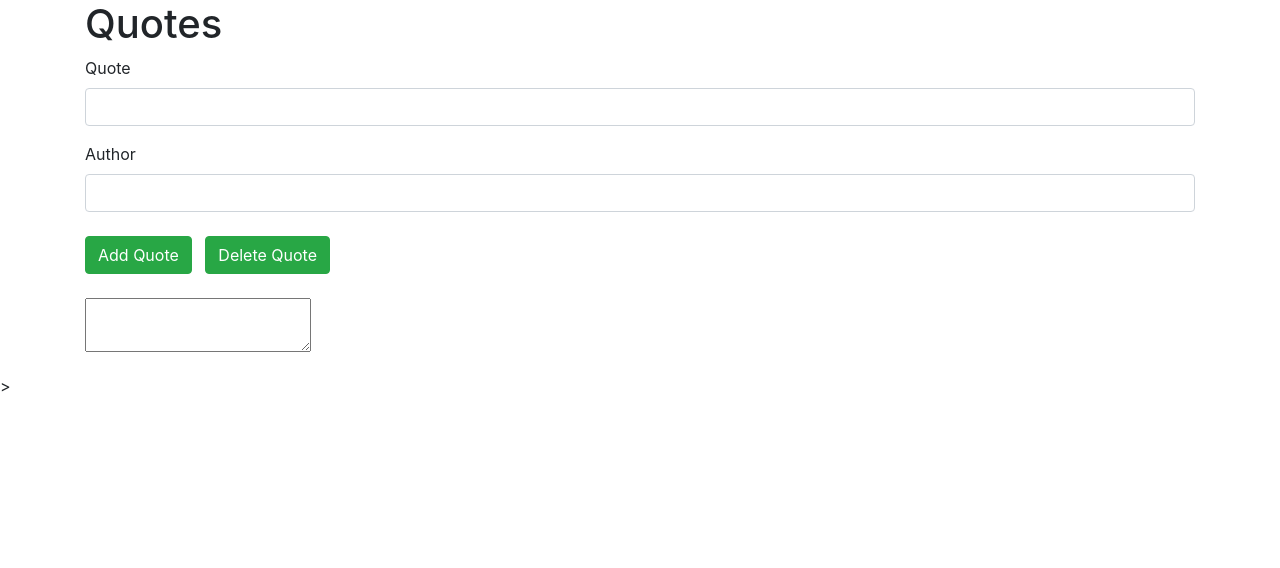
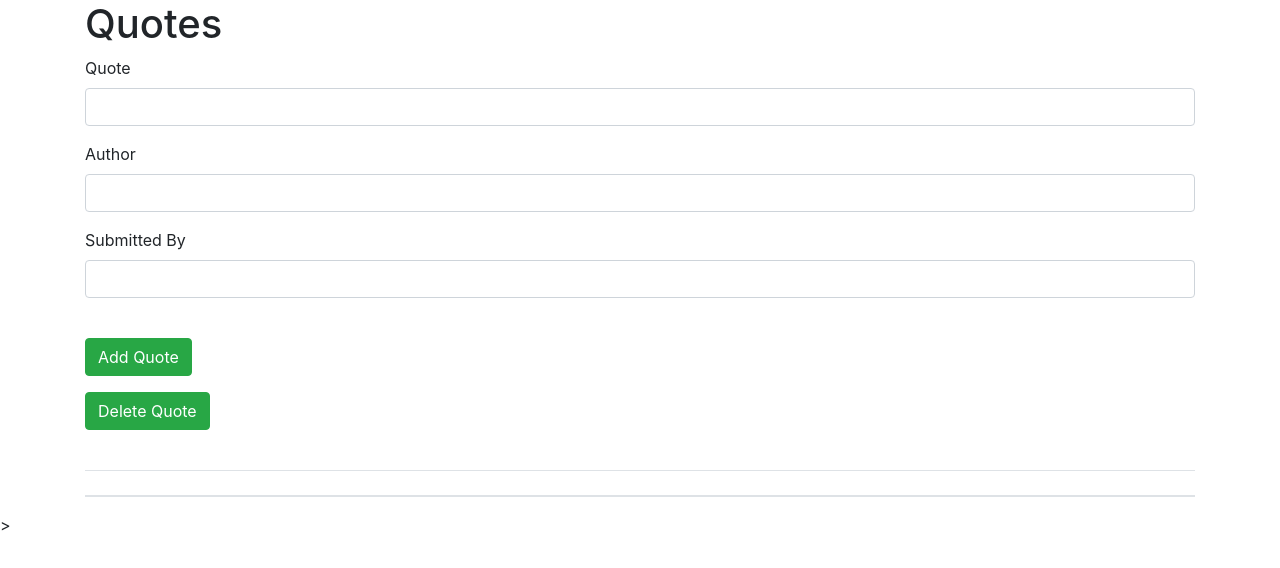
Before and after one commit to fevenMwoldu/Quotes-Project, an Angular app: page / in a window 1280 px wide. Shown: the top 568 px of the page. Built offline with nearby package versions, Linux system fonts and the light colour scheme.

Commit message:
documented my first README file

```diff
--- a/src/app/quote-form/quote-form.component.html
+++ b/src/app/quote-form/quote-form.component.html
@@ -5,21 +5,40 @@
   <form>
     <div class="form-group">
       <label for="quote">Quote</label>
-      <input type="text" class="form-control" id="quote" required>
+      <input type="text" class="form-control" id="quote"  required>
     </div>
 
     <div class="form-group">
       <label for="author">Author</label>
-      <input type="text" class="form-control" id="author" required><br>
+      <input type="text" class="form-control" id="author" required>
+    </div>
 
-      <button type="submit" class="btn btn-success">Add Quote</button>&nbsp;&nbsp;
+    <div class="form-group">
+      <label for="Submitterd_by">Submitted By</label>
+      <input type="text" class="form-control" id="submittedBy" required><br>
+    </div>
+
+   <div class="form-group">
+      <button type="submit" class="btn btn-success">Add Quote</button>
+   </div>
+   <div class="form-group">
 
       <button type="submit" class="btn btn-success">Delete Quote</button><br><br>
+  </div>
 
-      <textarea  type="text" id="textara"></textarea>
-    </div>
+  <div>
+
+    <table class="table">
+      <thead>
+        <tr>
+          <th></th>
+          <th></th>
+          <th></th>
+        </tr>
+      </thead>
+    </table>
+  </div>
+      </form>
 
 
-
-  </form>
-</div>
+    </div>
--- a/src/app/quote-form/quote-form.component.ts
+++ b/src/app/quote-form/quote-form.component.ts
@@ -1,4 +1,5 @@
 import { Component, OnInit } from '@angular/core';
+
 
 @Component({
   selector: 'app-quote-form',
@@ -7,7 +8,11 @@ import { Component, OnInit } from '@angular/core';
 })
 export class QuoteFormComponent implements OnInit {
 
+
+
   constructor() { }
+
+
 
   ngOnInit() {
   }
```
Also changed, not shown: src/app/quote.ts (added, +7 -0 lines), 1 other file (tests, documents, lock files or other folders).
